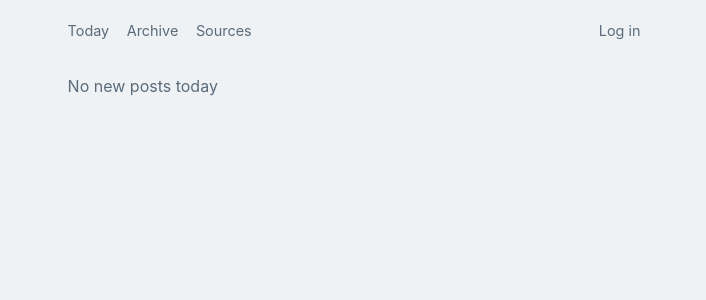
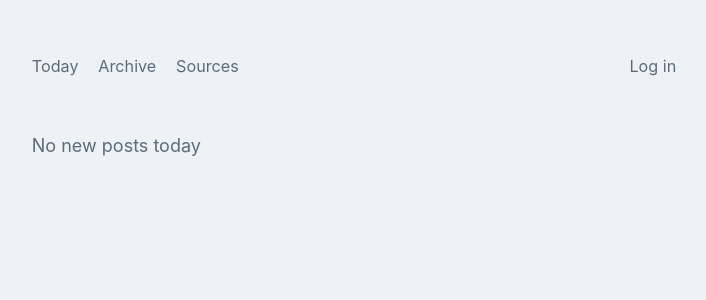
Before and after one commit to minghanminghan/budgie, a Python web app: template src/newsletter/web/templates/issue.html in a window 1280 px wide. Shown: the top 300 px of the page, without its empty margins (286-992 px from the left). Run offline with Jinja, Linux system fonts and the light colour scheme; the template is opened without the code that fills it, so the values that code supplies are empty.

Commit message:
feat(web): scale type and column up on laptop screens
Co-Authored-By: Claude Opus 5.5 <noreply@anthropic.com>

```diff
--- a/src/newsletter/web/templates/base.html
+++ b/src/newsletter/web/templates/base.html
@@ -13,7 +13,7 @@
     --sans: -apple-system, BlinkMacSystemFont, "Segoe UI", Roboto, "Helvetica Neue", Arial, sans-serif;
   }
   * { box-sizing: border-box; }
-  body { margin: 0; background: var(--paper); color: var(--ink); font: 16px/1.5 var(--sans); }
+  body { margin: 0; background: var(--paper); color: var(--ink); font: 1rem/1.5 var(--sans); }
   main { max-width: 38rem; margin: 0 auto; padding: 1.25rem 1.1rem 4rem; }
   nav { display: flex; gap: 1.1rem; font-size: .9rem; margin-bottom: 2rem; }
   nav a { color: var(--muted); text-decoration: none; }
@@ -28,6 +28,12 @@
   button, input { font: inherit; }
   .link-button { background: none; border: 0; padding: 0; color: var(--muted); cursor: pointer; font-size: .9rem; }
   .link-button:hover { color: var(--ink); }
+  /* Laptops: scale every rem up, so type and column grow together. */
+  @media (min-width: 64rem) {
+    html { font-size: 18px; }
+    main { padding-top: 3rem; }
+    nav { margin-bottom: 3rem; }
+  }
 </style>
 {% block head %}{% endblock %}
 </head>
```
